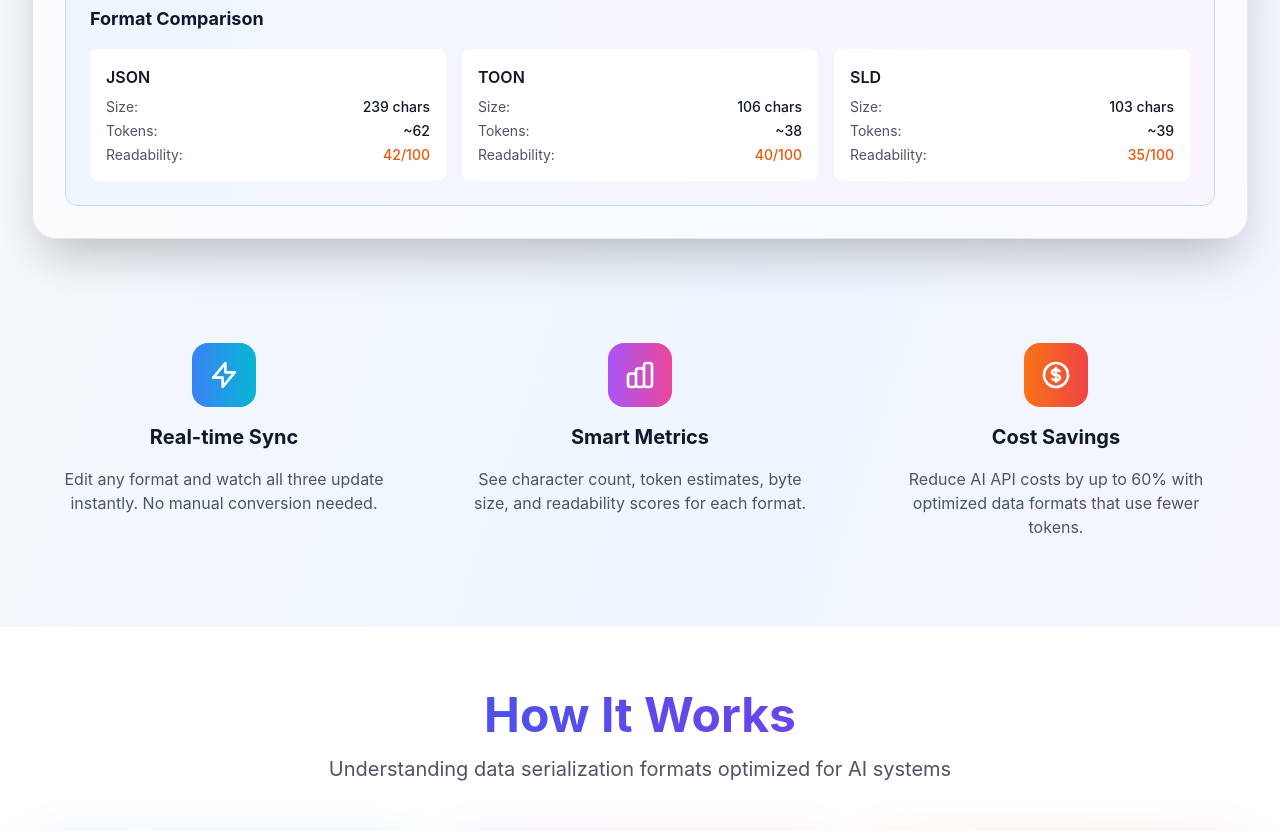
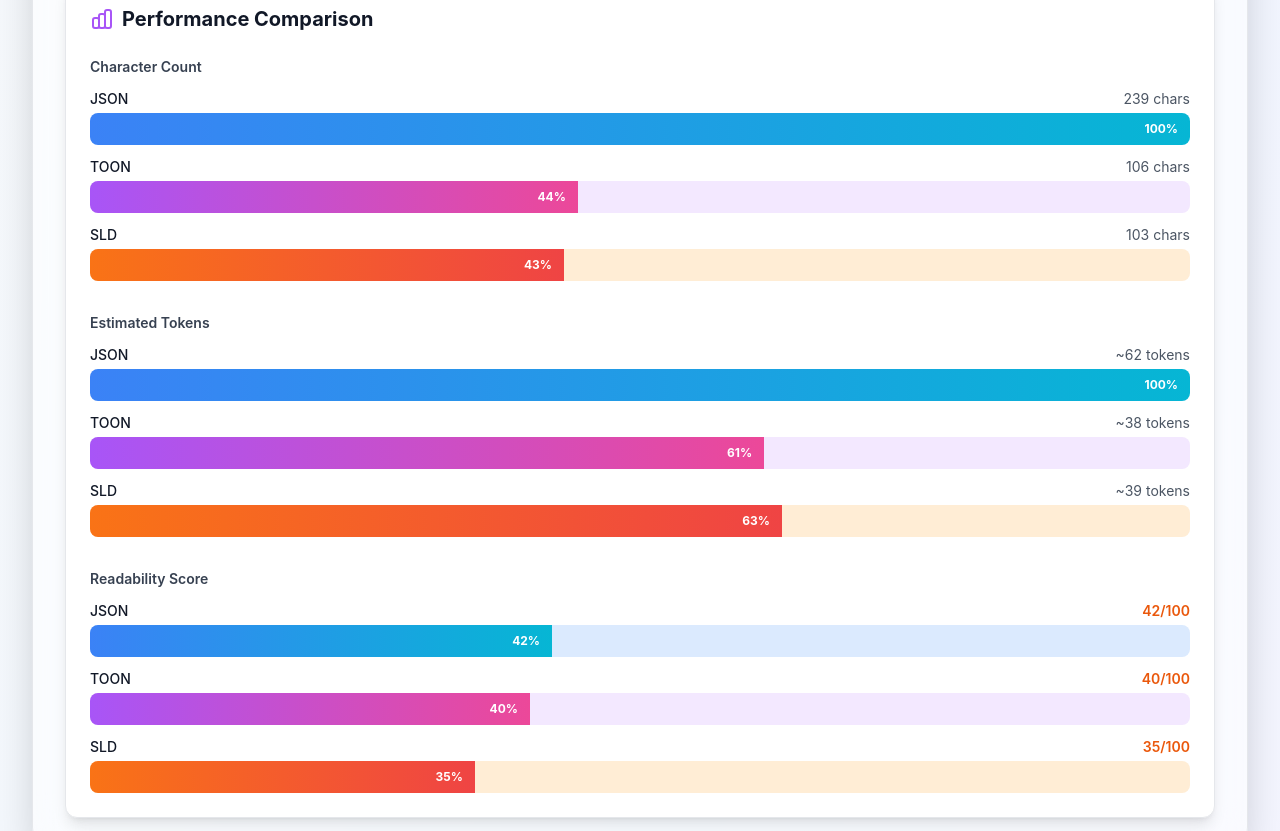
Before and after one commit to TheChieft/format-transformer-json-toon-sld, a React (Vite) app: page / in a window 1280 px wide. Shown: the part 1400-2231 px from the top of the page. Built offline with nearby package versions, Linux system fonts and the light colour scheme.

Commit message:
feat: add performance comparison bar chart for JSON, TOON, and SLD formats

```diff
--- a/src/components/ThreeColumnEditor.tsx
+++ b/src/components/ThreeColumnEditor.tsx
@@ -453,49 +453,111 @@ export function ThreeColumnEditor() {
         </button>
       </div>
 
-      {/* Comparison Summary */}
-      <div className="bg-gradient-to-r from-blue-50 to-purple-50 dark:from-blue-900/20 dark:to-purple-900/20 rounded-xl p-6 border border-blue-200 dark:border-blue-800 transition-colors duration-300">
-        <h3 className="text-lg font-bold text-gray-900 dark:text-gray-100 mb-4">
-          Format Comparison
-        </h3>
-        <div className="grid grid-cols-1 md:grid-cols-3 gap-4">
-          {[jsonMetrics, toonMetrics, sldMetrics].map(
-            (metrics) =>
-              metrics && (
-                <div
-                  key={metrics.format}
-                  className="bg-white dark:bg-gray-800 rounded-lg p-4 space-y-2 transition-colors duration-300"
-                >
-                  <h4 className="font-semibold text-gray-900 dark:text-gray-100">
-                    {metrics.format}
-                  </h4>
-                  <div className="space-y-1 text-sm">
-                    <div className="flex justify-between">
-                      <span className="text-gray-600 dark:text-gray-400">Size:</span>
-                      <span className="font-medium text-gray-900 dark:text-gray-100">
-                        {metrics.charCount} chars
-                      </span>
+      {/* Comparison Bar Chart */}
+      {jsonMetrics && toonMetrics && sldMetrics && (
+        <div className="bg-white dark:bg-gray-800 rounded-xl p-6 border border-gray-200 dark:border-gray-700 transition-colors duration-300 shadow-lg">
+          <h3 className="text-xl font-bold text-gray-900 dark:text-gray-100 mb-6 flex items-center space-x-2">
+            <svg className="w-6 h-6 text-purple-500" fill="none" stroke="currentColor" viewBox="0 0 24 24">
+              <path strokeLinecap="round" strokeLinejoin="round" strokeWidth={2} d="M9 19v-6a2 2 0 00-2-2H5a2 2 0 00-2 2v6a2 2 0 002 2h2a2 2 0 002-2zm0 0V9a2 2 0 012-2h2a2 2 0 012 2v10m-6 0a2 2 0 002 2h2a2 2 0 002-2m0 0V5a2 2 0 012-2h2a2 2 0 012 2v14a2 2 0 01-2 2h-2a2 2 0 01-2-2z" />
+            </svg>
+            <span>Performance Comparison</span>
+          </h3>
+
+          {/* Character Count Comparison */}
+          <div className="mb-8">
+            <h4 className="text-sm font-semibold text-gray-700 dark:text-gray-300 mb-3">Character Count</h4>
+            <div className="space-y-3">
+              {[
+                { metrics: jsonMetrics, color: 'from-blue-500 to-cyan-500', bgColor: 'bg-blue-100 dark:bg-blue-900/30' },
+                { metrics: toonMetrics, color: 'from-purple-500 to-pink-500', bgColor: 'bg-purple-100 dark:bg-purple-900/30' },
+                { metrics: sldMetrics, color: 'from-orange-500 to-red-500', bgColor: 'bg-orange-100 dark:bg-orange-900/30' }
+              ].map(({ metrics, color, bgColor }) => {
+                const maxChars = Math.max(jsonMetrics.charCount, toonMetrics.charCount, sldMetrics.charCount);
+                const percentage = (metrics.charCount / maxChars) * 100;
+                return (
+                  <div key={`chars-${metrics.format}`} className="space-y-1">
+                    <div className="flex justify-between text-sm">
+                      <span className="font-medium text-gray-900 dark:text-gray-100">{metrics.format}</span>
+                      <span className="text-gray-600 dark:text-gray-400">{metrics.charCount} chars</span>
                     </div>
-                    <div className="flex justify-between">
-                      <span className="text-gray-600 dark:text-gray-400">Tokens:</span>
-                      <span className="font-medium text-gray-900 dark:text-gray-100">
-                        ~{metrics.tokenCount}
-                      </span>
+                    <div className={`h-8 ${bgColor} rounded-lg overflow-hidden relative`}>
+                      <div
+                        className={`h-full bg-gradient-to-r ${color} transition-all duration-500 flex items-center justify-end pr-3`}
+                        style={{ width: `${percentage}%` }}
+                      >
+                        <span className="text-white text-xs font-bold">{percentage.toFixed(0)}%</span>
+                      </div>
                     </div>
-                    <div className="flex justify-between">
-                      <span className="text-gray-600 dark:text-gray-400">Readability:</span>
-                      <span
-                        className={`font-medium ${getReadabilityColor(metrics.readabilityScore)}`}
+                  </div>
+                );
+              })}
+            </div>
+          </div>
+
+          {/* Token Count Comparison */}
+          <div className="mb-8">
+            <h4 className="text-sm font-semibold text-gray-700 dark:text-gray-300 mb-3">Estimated Tokens</h4>
+            <div className="space-y-3">
+              {[
+                { metrics: jsonMetrics, color: 'from-blue-500 to-cyan-500', bgColor: 'bg-blue-100 dark:bg-blue-900/30' },
+                { metrics: toonMetrics, color: 'from-purple-500 to-pink-500', bgColor: 'bg-purple-100 dark:bg-purple-900/30' },
+                { metrics: sldMetrics, color: 'from-orange-500 to-red-500', bgColor: 'bg-orange-100 dark:bg-orange-900/30' }
+              ].map(({ metrics, color, bgColor }) => {
+                const maxTokens = Math.max(jsonMetrics.tokenCount, toonMetrics.tokenCount, sldMetrics.tokenCount);
+                const percentage = (metrics.tokenCount / maxTokens) * 100;
+                return (
+                  <div key={`tokens-${metrics.format}`} className="space-y-1">
+                    <div className="flex justify-between text-sm">
+                      <span className="font-medium text-gray-900 dark:text-gray-100">{metrics.format}</span>
+                      <span className="text-gray-600 dark:text-gray-400">~{metrics.tokenCount} tokens</span>
+                    </div>
+                    <div className={`h-8 ${bgColor} rounded-lg overflow-hidden relative`}>
+                      <div
+                        className={`h-full bg-gradient-to-r ${color} transition-all duration-500 flex items-center justify-end pr-3`}
+                        style={{ width: `${percentage}%` }}
                       >
+                        <span className="text-white text-xs font-bold">{percentage.toFixed(0)}%</span>
+                      </div>
+                    </div>
+                  </div>
+                );
+              })}
+            </div>
+          </div>
+
+          {/* Readability Score Comparison */}
+          <div>
+            <h4 className="text-sm font-semibold text-gray-700 dark:text-gray-300 mb-3">Readability Score</h4>
+            <div className="space-y-3">
+              {[
+                { metrics: jsonMetrics, color: 'from-blue-500 to-cyan-500', bgColor: 'bg-blue-100 dark:bg-blue-900/30' },
+                { metrics: toonMetrics, color: 'from-purple-500 to-pink-500', bgColor: 'bg-purple-100 dark:bg-purple-900/30' },
+                { metrics: sldMetrics, color: 'from-orange-500 to-red-500', bgColor: 'bg-orange-100 dark:bg-orange-900/30' }
+              ].map(({ metrics, color, bgColor }) => {
+                const percentage = metrics.readabilityScore;
+                return (
+                  <div key={`readability-${metrics.format}`} className="space-y-1">
+                    <div className="flex justify-between text-sm">
+                      <span className="font-medium text-gray-900 dark:text-gray-100">{metrics.format}</span>
+                      <span className={`font-semibold ${getReadabilityColor(metrics.readabilityScore)}`}>
                         {metrics.readabilityScore}/100
                       </span>
                     </div>
+                    <div className={`h-8 ${bgColor} rounded-lg overflow-hidden relative`}>
+                      <div
+                        className={`h-full bg-gradient-to-r ${color} transition-all duration-500 flex items-center justify-end pr-3`}
+                        style={{ width: `${percentage}%` }}
+                      >
+                        <span className="text-white text-xs font-bold">{percentage}%</span>
+                      </div>
+                    </div>
                   </div>
-                </div>
-              )
-          )}
+                );
+              })}
+            </div>
+          </div>
         </div>
-      </div>
+      )}
     </div>
   );
 }
```
